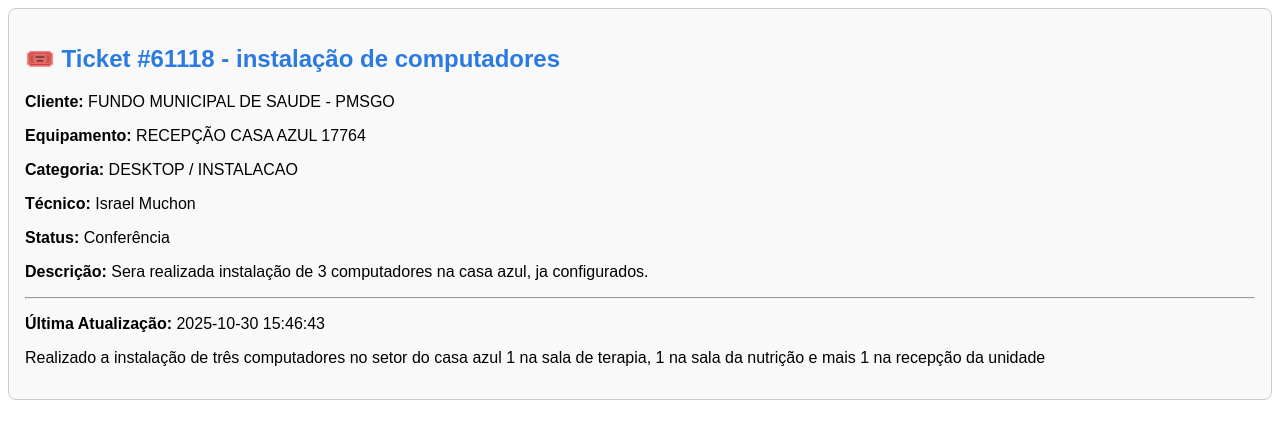
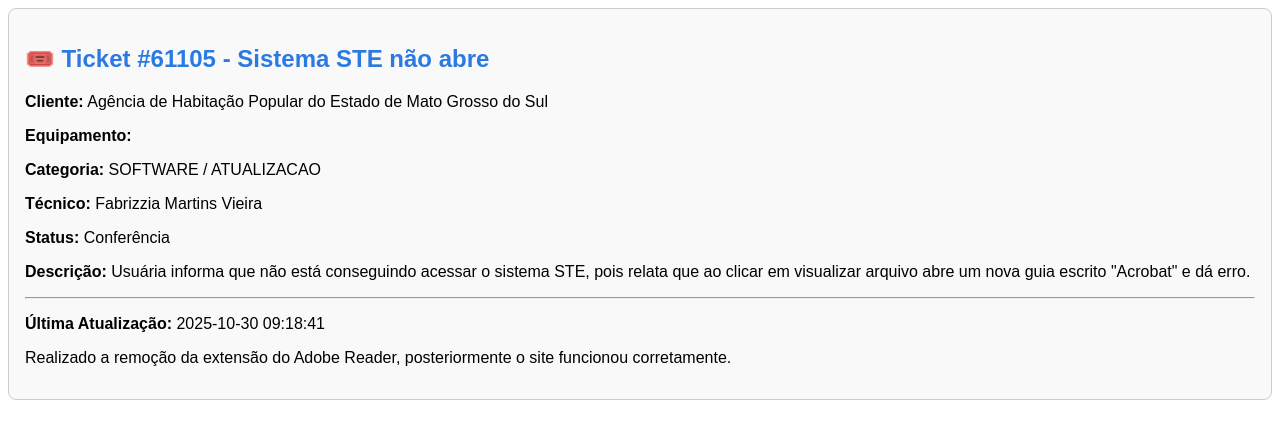
Before and after one commit to DouglasNPC/ticket, a plain HTML site: page index.html in a window 1280 px wide. Drawn offline with Linux system fonts and the light colour scheme.

Commit message:
Atualização automática do site via n8n

```diff
--- a/index.html
+++ b/index.html
@@ -1 +1 @@
-<div style="font-family: Arial; border: 1px solid #ccc; border-radius: 8px; padding: 16px; background: #f9f9f9;">   <h2 style="color:#2a7ae2;">🎟️ Ticket #61118 - instalação de computadores</h2>   <p><strong>Cliente:</strong> FUNDO MUNICIPAL DE SAUDE - PMSGO</p>   <p><strong>Equipamento:</strong> RECEPÇÃO CASA AZUL 17764</p>   <p><strong>Categoria:</strong> DESKTOP / INSTALACAO</p>   <p><strong>Técnico:</strong> Israel Muchon</p>   <p><strong>Status:</strong> Conferência</p>   <p><strong>Descrição:</strong> Sera realizada instalação de 3 computadores na casa azul, ja configurados.</p>   <hr>   <p><strong>Última Atualização:</strong> 2025-10-30 15:46:43</p>   <p>Realizado  a instalação  de três computadores no setor do casa azul 1 na sala de terapia,  1 na sala da nutrição e mais 1 na recepção da unidade</p> </div>
+<div style="font-family: Arial; border: 1px solid #ccc; border-radius: 8px; padding: 16px; background: #f9f9f9;">   <h2 style="color:#2a7ae2;">🎟️ Ticket #61105 - Sistema STE não abre</h2>   <p><strong>Cliente:</strong> Agência de Habitação Popular do Estado de Mato Grosso do Sul</p>   <p><strong>Equipamento:</strong> </p>   <p><strong>Categoria:</strong> SOFTWARE / ATUALIZACAO</p>   <p><strong>Técnico:</strong> Fabrizzia Martins Vieira</p>   <p><strong>Status:</strong> Conferência</p>   <p><strong>Descrição:</strong> Usuária informa que não está conseguindo acessar o sistema STE, pois relata que ao clicar em visualizar arquivo abre um nova guia escrito "Acrobat" e dá erro.</p>   <hr>   <p><strong>Última Atualização:</strong> 2025-10-30 09:18:41</p>   <p>Realizado a remoção da extensão do Adobe Reader, posteriormente o site funcionou corretamente.</p> </div>
```
